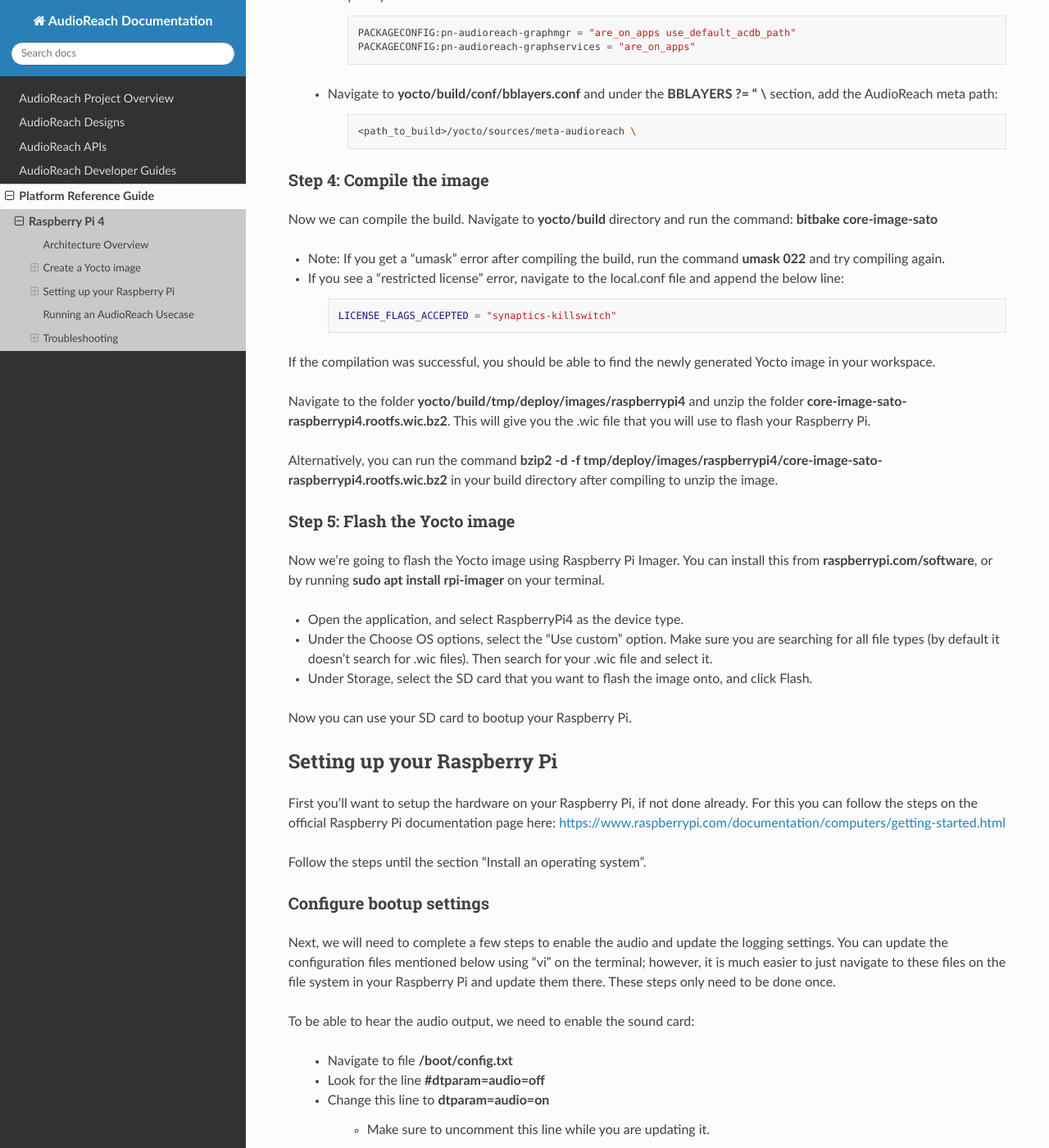
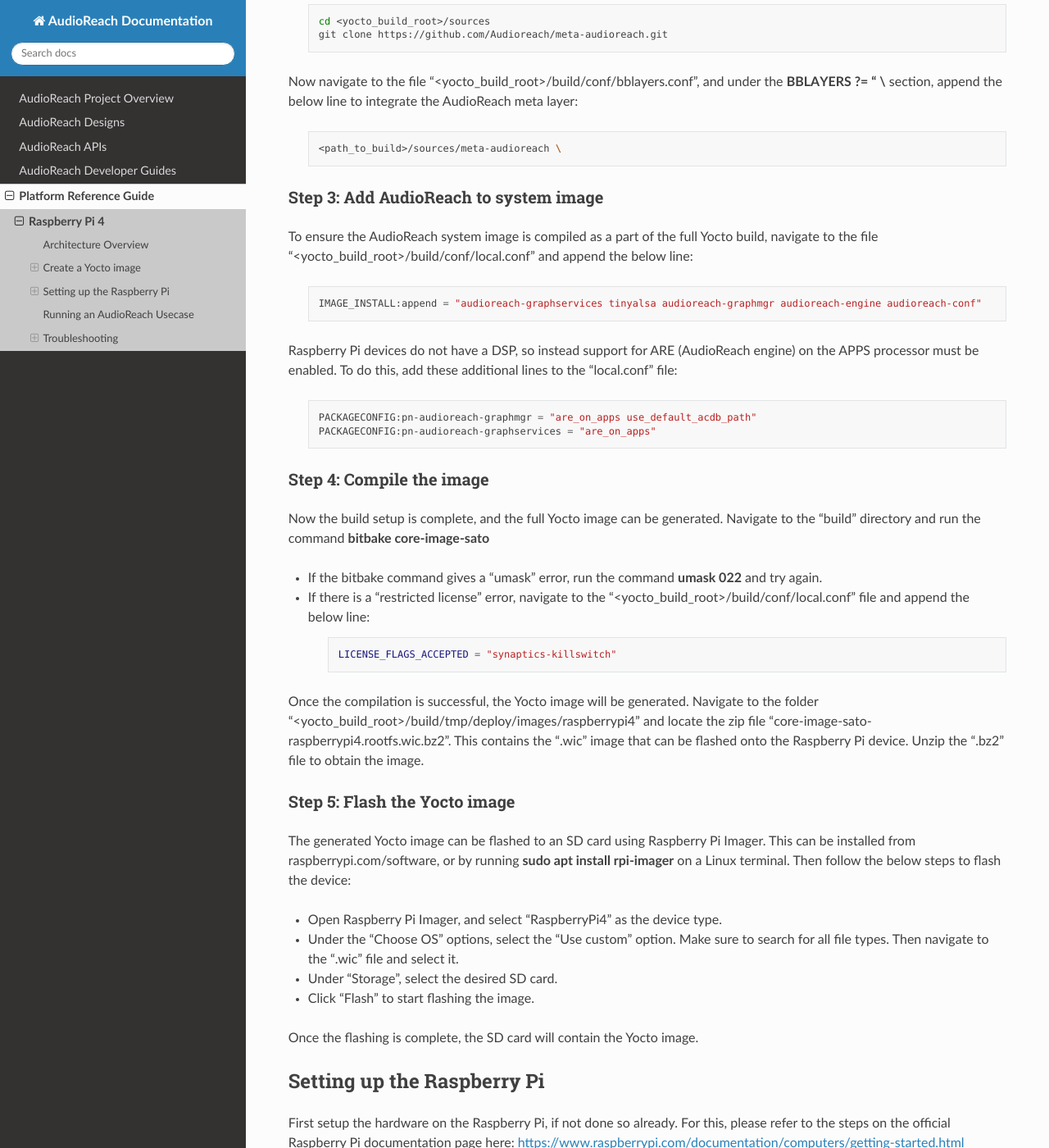
Before and after one commit to quic-aditrath/audioreach-doc, a Sphinx documentation site: the page built from source/platform/raspberry_pi4.rst, in a window 1280 px wide and 1400 px high, scrolled down 2945 px. Shown: the whole window at 82% size. Built offline with Sphinx 7.4.7 and the Read the Docs theme 3.1.0, drawn with Linux system fonts in a browser that asks for light colours; some of the changed text lies outside the part shown.

Commit message:
platform: Update Raspberry Pi 4 platform instructions
Update the steps for generating the raspberry pi yocto
image to be more clear and organized, and fix some formatting issues.

Signed-off-by: Annemarie Porter <quic_annemari@quicinc.com>

```diff
--- a/source/platform/raspberry_pi4.rst
+++ b/source/platform/raspberry_pi4.rst
@@ -7,20 +7,20 @@
 
 2. `Create a Yocto Image <#create-a-yocto-image>`__
 
-3. `Setting up your Raspberry Pi <#setting-up-your-raspberry-pi>`__
+3. `Setting up the Raspberry Pi <#setting-up-the-raspberry-pi>`__
 
 4. `Running an AudioReach Usecase <#running-an-audioreach-usecase>`__
 
 5. `Troubleshooting <#troubleshooting>`__
 
-This page provides AudioReach Architecture overview on Raspberry Pi platform and walks through steps on how to create a Yocto image that integrates AudioReach,
-load that image on your Raspberry Pi4, and then run an AudioReach usecase.
+This guide provides AudioReach Architecture overview on Raspberry Pi platform and walks through steps on how to create a Yocto image that integrates AudioReach,
+load that image on a Raspberry Pi4 device, and then run an AudioReach usecase.
 
 Architecture Overview
 =====================
       .. figure:: images/raspberry_pi_reference.png
-         :figclass: fig-center
-         :scale: 80 %
+         :figclass: fig-left
+         :scale: 100 %
 
 The above architecture diagram illustrates the playback use-case on a Raspberry
 Pi using AudioReach. In this setup, the agmplay test app is utilized to play an
@@ -48,35 +48,37 @@
 Create a Yocto image
 ====================
 
-The first step is to integrate our AudioReach components
-into a Yocto build that you can use with Raspberry Pi. To do
-this, we will take the Yocto build and use meta-audioreach layer
-from the AudioReach Github.
+The first step is to integrate AudioReach components
+into a Yocto build that can be loaded onto the Raspberry Pi device. This involves syncing a Yocto build and then integrating the meta-audioreach layer, which is currently available as a Github repository.
 
-Step 1: Set up your Yocto build
+Before following these steps, it would be helpful to learn the basics of how to use a Yocto project. To do this, please refer to the official Yocto documentation site: https://docs.yoctoproject.org/2.0/yocto-project-qs/yocto-project-qs.html
+
+Step 1: Create a Yocto build
 -------------------------------
 
-Please follow the below steps to setup your Yocto build:
+Follow the below steps to setup a Yocto build:
 
-   * First check to make sure you have the system requirements for a yocto build. You can check that at the yocto setup instructions here: https://docs.yoctoproject.org/2.0/yocto-project-qs/yocto-project-qs.html
-
-   * Make a directory "yocto" and in that directory, make a directory called "sources".
+   * Create a directory for your Yocto build, and inside this directory, create another directory called "sources".
 
    * In the "sources" directory, clone the following repositories:
 
-   .. code-block:: bash
+    .. code-block:: bash
 
-      git clone git://git.yoctoproject.org/poky -b scarthgap
-      git clone git://git.yoctoproject.org/meta-raspberrypi -b scarthgap
-      git clone https://git.openembedded.org/meta-openembedded -b scarthgap
+		git clone git://git.yoctoproject.org/poky -b scarthgap
+		git clone git://git.yoctoproject.org/meta-raspberrypi -b scarthgap
+		git clone https://git.openembedded.org/meta-openembedded -b scarthgap
 
-   * Go back to the "yocto" directory and run this command to setup your build environment: **source ./sources/poky/oe-init-build-env**
+   * Go back to the root Yocto directory and run the below command to setup the build environment (this will automatically create some necessary configuration files, as well as a "build" directory):
 
-   * Now in the "yocto/build/conf/local.conf" file, replace the line **MACHINE ?= "<machine>"** with the line **MACHINE ?= "raspberrypi4"**
+	.. code-block:: bash
 
-   * Lastly, we need to edit the build/conf/bblayers.conf file and add the meta layers. Edit the file as shown:
+		source ./sources/poky/oe-init-build-env
 
-   .. code-block:: bash
+   * Navigate to the file "<yocto_build_root>/build/conf/local.conf". In this file, locate the line **MACHINE ?= "<machine>"** and replace it with the line **MACHINE ?= "raspberrypi4"**
+
+   * Navigate to the "build/conf/bblayers.conf" file and add the necessary meta layers by editing the file as shown:
+
+    .. code-block:: bash
 
       # POKY_BBLAYERS_CONF_VERSION is increased each time build/conf/bblayers.con
       # changes incompatibly
@@ -86,28 +88,30 @@
       BBFILES ?= ""
 
       BBLAYERS ?= " \
-         <path_to_build>/yocto/sources/poky/meta \
-         <path_to_build>/yocto/sources/poky/meta-poky \
-         <path_to_build>/yocto/sources/poky/meta-yocto-bsp \
-         <path_to_build>/yocto/sources/meta-raspberrypi \
-         <path_to_build>/yocto/sources/meta-openembedded/meta-oe \
-         <path_to_build>/yocto/sources/meta-openembedded/meta-multimedia \
-         <path_to_build>/yocto/sources/meta-openembedded/meta-networking \
-         <path_to_build>/yocto/sources/meta-openembedded/meta-python \
+         <path_to_build>/sources/poky/meta \
+         <path_to_build>/sources/poky/meta-poky \
+         <path_to_build>/sources/poky/meta-yocto-bsp \
+         <path_to_build>/sources/meta-raspberrypi \
+         <path_to_build>/sources/meta-openembedded/meta-oe \
+         <path_to_build>/sources/meta-openembedded/meta-multimedia \
+         <path_to_build>/sources/meta-openembedded/meta-networking \
+         <path_to_build>/sources/meta-openembedded/meta-python \
 	"
 
-Note: Please make sure that your system has the requirements needed for yocto scarthgap builds. If not, you can download the pre-built "buildtools" for yocto:
+**Note:** The AudioReach project currently uses the "scarthgap" version of Yocto. Please ensure that your local system has the requirements needed for Yocto scarthgap builds by checking the "Linux Distribution" section on the Yocto documentation page here: https://docs.yoctoproject.org/2.0/yocto-project-qs/yocto-project-qs.html.
+
+If not, please download the pre-built "buildtools" for Yocto using the below steps:
 
    .. code-block:: bash
 
-	  cd <path_to_build>/yocto/sources/poky
+	  cd <yocto_build_root>/sources/poky
 	  scripts/install-buildtools
 
 Then run the following commands to setup your build environment to use buildtools:
 
    .. code-block:: bash
 
-	  cd <path_to_build>/yocto/
+	  cd <yocto_build_root>
 	  source ./sources/poky/oe-init-build-env
 	  source ./sources/poky/buildtools/environment-setup-x86_64-pokysdk-linux
 
@@ -115,79 +119,70 @@
 Step 2: Get AudioReach Meta Layer
 ---------------------------------
 
-Use the below commands to get the AudioReach meta image:
+The AudioReach meta layer contains necessary build recipes for AudioReach. Clone the meta-audioreach repository into the "sources" folder:
 
    .. code-block:: bash
 
-      cd <path_to_build>/yocto/sources
+      cd <yocto_build_root>/sources
       git clone https://github.com/Audioreach/meta-audioreach.git
+
+Now navigate to the file "<yocto_build_root>/build/conf/bblayers.conf", and under the **BBLAYERS ?= " \\** section, append the below line to integrate the AudioReach meta layer:
+
+		.. code-block:: bash
+
+			<path_to_build>/sources/meta-audioreach \
 
 
 Step 3: Add AudioReach to system image
 --------------------------------------
 
-The last step is to add AudioReach to the system image to make sure it's compiled.
+To ensure the AudioReach system image is compiled as a part of the full Yocto build, navigate to the file "<yocto_build_root>/build/conf/local.conf" and append the below line:
 
-   * Navigate to **yocto/build/conf/local.conf** and append the below
-     line to the file:
+	.. code-block:: bash
 
-		.. code-block:: bash
+		IMAGE_INSTALL:append = "audioreach-graphservices tinyalsa audioreach-graphmgr audioreach-engine audioreach-conf"
 
-			IMAGE_INSTALL:append = "audioreach-graphservices tinyalsa audioreach-graphmgr audioreach-engine audioreach-conf"
-
-   * Then add these additional lines to local.conf to enable support for ARE (AudioReach Engine) on APPS processor, as Raspberry Pi does not have DSP:
+Raspberry Pi devices do not have a DSP, so instead support for ARE (AudioReach engine) on the APPS processor must be enabled. To do this, add these additional lines to the "local.conf" file:
 
 		.. code-block:: bash
 
 			PACKAGECONFIG:pn-audioreach-graphmgr = "are_on_apps use_default_acdb_path"
 			PACKAGECONFIG:pn-audioreach-graphservices = "are_on_apps"
 
-   * Navigate to **yocto/build/conf/bblayers.conf** and under the **BBLAYERS ?= " \\** section, add the AudioReach meta path:
-
-		.. code-block:: bash
-
-			<path_to_build>/yocto/sources/meta-audioreach \
-
 Step 4: Compile the image
 -------------------------
 
-Now we can compile the build. Navigate to **yocto/build** directory
-and run the command: **bitbake core-image-sato**
+Now the build setup is complete, and the full Yocto image can be generated. Navigate to the "build" directory
+and run the command **bitbake core-image-sato**
 
-* Note: If you get a "umask" error after compiling the build, run the command **umask 022** and try compiling again.
-* If you see a "restricted license" error, navigate to the local.conf file and append the below line:
+* If the bitbake command gives a "umask" error, run the command **umask 022** and try again.
+* If there is a "restricted license" error, navigate to the "<yocto_build_root>/build/conf/local.conf" file and append the below line:
 
 	.. code-block:: bash
 
 		LICENSE_FLAGS_ACCEPTED = "synaptics-killswitch"
 
-If the compilation was successful, you should be able to find the newly generated Yocto image in your workspace.
-
-Navigate to the folder **yocto/build/tmp/deploy/images/raspberrypi4** and unzip the folder **core-image-sato-raspberrypi4.rootfs.wic.bz2**. This will give you the .wic
-file that you will use to flash your Raspberry Pi.
-
-Alternatively, you can run the command
-**bzip2 -d -f tmp/deploy/images/raspberrypi4/core-image-sato-raspberrypi4.rootfs.wic.bz2**
-in your build directory after compiling to unzip the image.
+Once the compilation is successful, the Yocto image will be generated. Navigate to the folder "<yocto_build_root>/build/tmp/deploy/images/raspberrypi4" and locate the zip file "core-image-sato-raspberrypi4.rootfs.wic.bz2". This contains the ".wic" image that can
+be flashed onto the Raspberry Pi device. Unzip the ".bz2" file to obtain the image.
 
 Step 5: Flash the Yocto image
 -----------------------------
 
-Now we're going to flash the Yocto image using Raspberry Pi Imager. You can install
-this from **raspberrypi.com/software**, or by running **sudo apt install rpi-imager** on your terminal.
+The generated Yocto image can be flashed to an SD card using Raspberry Pi Imager. This can be installed from raspberrypi.com/software, or by running **sudo apt install rpi-imager** on a Linux terminal. Then follow the below steps to flash the device:
 
-* Open the application, and select RaspberryPi4 as the device type.
-* Under the Choose OS options, select the "Use custom" option. Make sure you are searching for all file types (by default it doesn't search for .wic files). Then search for your .wic file and select it.
-* Under Storage, select the SD card that you want to flash the image onto, and click Flash.
+* Open Raspberry Pi Imager, and select "RaspberryPi4" as the device type.
+* Under the "Choose OS" options, select the "Use custom" option. Make sure to search for all file types. Then navigate to the ".wic" file and select it.
+* Under "Storage", select the desired SD card.
+* Click "Flash" to start flashing the image.
 
-Now you can use your SD card to bootup your Raspberry Pi.
+Once the flashing is complete, the SD card will contain the Yocto image.
 
 
-Setting up your Raspberry Pi
+Setting up the Raspberry Pi
 ============================
 
-First you'll want to setup the hardware on your Raspberry Pi, if not done already.
-For this you can follow the steps on the official Raspberry Pi
+First setup the hardware on the Raspberry Pi, if not done so already.
+For this, please refer to the steps on the official Raspberry Pi
 documentation page here: https://www.raspberrypi.com/documentation/computers/getting-started.html
 
 Follow the steps until the section "Install an operating system".
@@ -195,115 +190,109 @@
 Configure bootup settings
 -------------------------
 
-Next, we will need to complete a few steps to enable the audio and update
-the logging settings. You can update the configuration files mentioned
-below using "vi" on the terminal; however, it is much easier to just
-navigate to these files on the file system in your Raspberry Pi and
-update them there. These steps only need to be done once.
+Next, please complete the following steps to enable the audio and update
+the logging settings. The files mentioned below can be updated directly on the Raspberry Pi 4 UI if the device is plugged into an external monitor, or through a local computer using SCP.
 
-To be able to hear the audio output, we need to enable the sound card:
+To enable the sound card:
 
-   * Navigate to file **/boot/config.txt**
-   * Look for the line **#dtparam=audio=off**
+   * Navigate to the file "/boot/config.txt"
+   * Locate the line **#dtparam=audio=off**
    * Change this line to **dtparam=audio=on**
 
-      * Make sure to uncomment this line while you are updating it.
+      * Make sure to uncomment this line while updating.
 
-By default, the system logs printed for running a Raspberry Pi usecase
-will be short. We will want to update the settings to make the logs longer:
+By default, the system logs printed while running a Raspberry Pi usecase will be short. The system log settings should be updated to capture the additional usecase logs that will be printed by AudioReach:
 
-   * Navigate to **/etc/syslog-startup.conf**
-   * Uncomment lines **Rotate size (ROTATESIZE)** and **Rotate Generations (ROTATEGENS)**
+   * Navigate to the file "/etc/syslog-startup.conf"
+   * Uncomment the lines **Rotate size (ROTATESIZE)** and **Rotate Generations (ROTATEGENS)**
    * Set **ROTATESIZE** to 1000000.
 
-      * The rotate size refers to the file size cap before creating a new file to write logs to. We are setting it to a large number to capture as many logs as possible.
+      * This rotate size field indicates the maximum log file size before a new log file will be generated.
    * Set **ROTATEGENS** to 20.
 
-      * This indicates the maximum number of log files that we can generate.
+      * This indicates the maximum number of log files that can be generated.
    * Save the file.
 
-Next, you'll want to push a ".wav" audio file to some location in the Raspberry Pi (such as the "/etc" folder).
-
-With this the configuration should be finished. Shut down the Raspberry Pi through
-the homescreen or by running the command **shutdown -r -time "now"** through the
-terminal so the changes can take effect.
+To apply the updated configuration settings, shut down the Raspberry Pi through
+the homescreen, or by running the command **shutdown -r -time "now"** through the
+terminal.
 
 Enable Real-time Calibration Mode
 ---------------------------------
 
-ARC (AudioReach Creator) is a tool that allows you to see the current graph
-configuration while running a usecase, as well as create and modify your own graphs.
-These steps are optional, as you don't technically need ARC to run the usecase.
+ARC (AudioReach Creator) is a tool that allows the user to perform several functionalities related to the audio usecase, including creating and editing audio usecase graphs, and editing audio configurations while running an
+audio usecase in real time. For more information on ARC, please refer to the :ref:`arc_design` page.
 
-On your Raspberry Pi:
+The below steps will demonstrate how to connect ARC to the Raspberry Pi so that the usecase graph can be viewed in real time.
+
+On the Raspberry Pi:
 
    * Connect the Raspberry Pi to internet using Ethernet or over Wifi.
+
       * Ethernet
+
          * Plug an Ethernet cable into the Raspberry Pi’s Ethernet port.
       * Wifi
+
          * On the top right of the screen click the icon beside the time, and select "Preferences".
          * Find the "Wireless Network" option on the left to choose the network.
-   * Open a terminal and run the command **ifconfig** to get your current IP address.
-   * Run **ats_gateway <IP address> 5558**
-   * Open another terminal and run the command **agm_server**
 
-On your local computer:
-   * Install ARC (also known as QACT) on Windows host machine using :ref:`steps_to_install_arc`. You will need at least QACT 8.1
-   * Open ARC, and click on "Connection configuration" option.
-   * Add the Raspberry Pi as a device by adding entry
-      **<Raspberry PI IP address>:5558** under the TCP/IP section
-   * Refresh the "Available Devices" list. The IP address of your Raspberry Pi should appear on the list.
+   * Open a terminal and run the command **ifconfig** to find the current IP address.
+   * On the terminal, run the command **ats_gateway <IP address> 5558**
+   * Open another terminal, and run the command **agm_server**
 
-      * Note: If it does not come up, make sure the **ats_gateway** and **agm_server** commands are still running.
+On a local computer:
 
-   * Choose the entry and click connect.
+   * Install ARC (also known as QACT) on a Windows host machine using :ref:`steps_to_install_arc`. You will need at least QACT 8.1
+   * Open ARC, and click on the "Connection configuration" option.
+   * Add the Raspberry Pi as a device by adding the entry **<Raspberry PI IP address>:5558** under the TCP/IP section
+   * Refresh the "Available Devices" list. The IP address of the Raspberry Pi should appear on the list.
 
-Now when running a usecase, you should be able to see the current usecase
-graph on ARC.
+      * If it does not appear, please ensure the **ats_gateway** and **agm_server** commands are still running.
+
+   * Select the entry and click connect.
 
 Running an AudioReach Usecase
 =============================
 
-Now all the setup is finished, and you should finally be able to use the
-Raspberry Pi to play audio.
+Once all of the above setup is complete, follow the below steps to run an audio usecase:
 
-   * Connect your headphones/other audio device to the audio port on your Raspberry Pi.
-   * Open a terminal and run the command **agm_server** (if not done already).
+   * Push a ".wav" file onto some location in the Raspberry Pi, such as the "/etc" folder. Restart the system for the changes to take effect.
+   * Connect an external audio device (such as speakers or headphones) to the audio port of the Raspberry Pi.
+   * Open a terminal and run the command **agm_server** (if not done so already).
    * Open another terminal window and run the below command to start the playback usecase:
 
-       **agmplay /[path_to_audio_file]/<clip_name>.wav -D 100 -d 100 -i PCM_RT_PROXY-RX-2**
+		**agmplay /[path_to_audio_file]/<clip_name>.wav -D 100 -d 100 -i PCM_RT_PROXY-RX-2**
 
-If all goes well, you should be able to hear the output through your headphones.
-The system logs for the usecase will be saved in /var/log/messages.
+Now the ".wav" file should play through the external audio device. If the Raspberry Pi is connected to ARC, the current usecase graph will appear in the graph view.
+The system logs for the usecase will be saved in the file "/var/log/messages".
 
 Troubleshooting
 ===============
 
-If you get an error while trying to run the usecase, below are some things you can
-try:
+If there are some issues running the usecase, please refer to the suggested fixes below:
 
 Check the sound card
 --------------------
 
-On your Raspberry Pi, open the file /proc/asound/cards. You should see a couple
-sound card entries in this list. If it says "no sound cards available", you likely
+On the Raspberry Pi, open the file "/proc/asound/cards". There should be a few
+sound card entries in this list. If the file instead says "no sound cards available", you likely
 forgot to enable the sound card (see section `Configure bootup settings <#configure-bootup-settings>`__).
 
 Check the sound card ID
 -----------------------
 
-If your Raspberry Pi is connected to the monitor, the HDMI-based soundcard might get enumerated in proc/asound/cards, causing the
-card ID of the Headphones to change. For this you will need to have ARC installed on a secondary computer (see *Enable
-ARC connection*).
+If the Raspberry Pi is connected to the monitor, the HDMI-based soundcard might get enumerated in the file "/proc/asound/cards", causing the
+card ID of the Headphones to change. To fix this, you will need to have ARC installed on a secondary computer (see section `Enable Real-time Calibration Mode <#enable-real-time-calibration-mode>`__).
 
-   #. Copy the ACDB files from your Raspberry Pi to your local computer. The files
-      can be found under /etc/acdbdata
+   #. Copy the ACDB files from the Raspberry Pi to your local computer. These files
+      can be found under the folder "/etc/acdbdata".
 
-      * Note: I used the program "WinScp" to do this. However, you can also use the "scp" command on your Raspberry Pi terminal to copy these files over to your local computer.
+      * Note: This can be done by using "scp" commands on a Linux terminal or by using a program such as "WinScp".
 
-   #. Open up ARC in offline mode (select "Open ACDB File on Disk" option).
-      It will prompt you to select a workspace file. Select the workspace file
-      that you copied from your Raspberry Pi.
+   #. Open ARC in offline mode by selecting the "Open ACDB File on Disk" option.
+      This will prompt you to select a workspace file. Select the workspace file
+      copied from the Raspberry Pi.
 
    #. On the top left drop down menu displaying the usecases,
       select any usecase that uses "Headphones".
@@ -311,23 +300,22 @@
    #. Double click the "ALSA device sink" module shown below
 
       .. figure:: images/headphone_screenshot.png
-         :figclass: fig-center
+         :figclass: fig-left
          :scale: 80 %
 
-   #. On the menu that comes up, check the card_id. We want the card_id here to
-      be the same as the ID that corresponds with the Headphones entry on the
-      /proc/asound/cards file on your Raspberry Pi.
+   #. This will open the Configure Window. Check the "card_id" field here. The card_id should
+      be the same as the ID that corresponds with the Headphones entry in the
+      "/proc/asound/cards" file on the Raspberry Pi.
 
       .. figure:: images/alsa_sink_module.png
-         :figclass: fig-center
-         :scale: 80 %
+         :figclass: fig-left
+         :scale: 100 %
 
       If it is not the same, update the value, and click "Set to ACDB" on the
       bottom for the changes to take effect.
 
-   #. On the ARC menu, click "Save" on the top left to update your ACDB files.
+   #. On the ARC menu, click "Save" on the top left to update the ACDB files.
 
-   #. Copy the updated ACDB files back to your Raspberry Pi, and shutdown
-      the system so the changes can take effect.
+   #. Copy the updated ACDB files back to the Raspberry Pi (it is recommended to first delete the files that are currently in the "/etc/acdbdata" folder to ensure the changes take effect)
 
-   #. Try running the usecase again.
+   #. Shutdown the system so the changes can take effect. Then, try running the usecase again.
```
